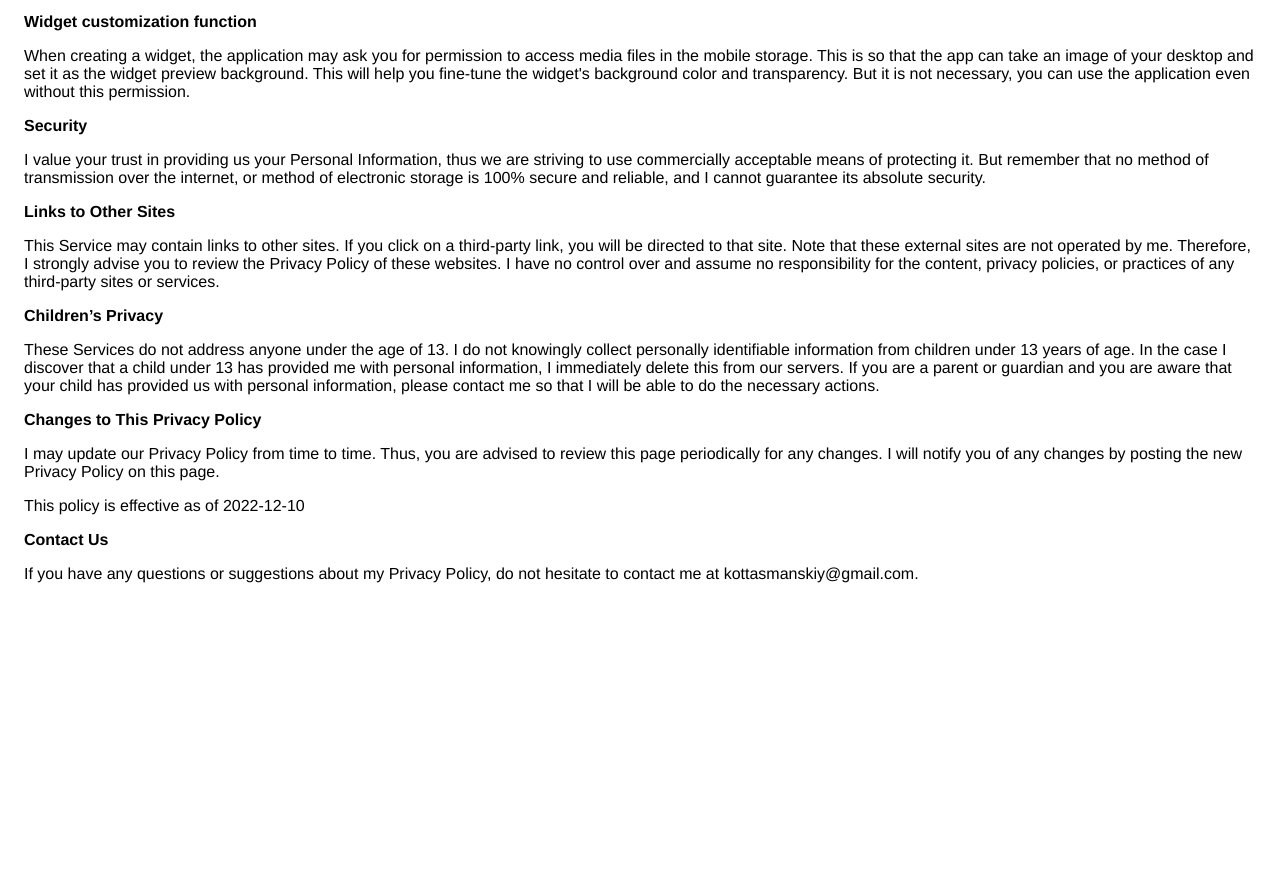
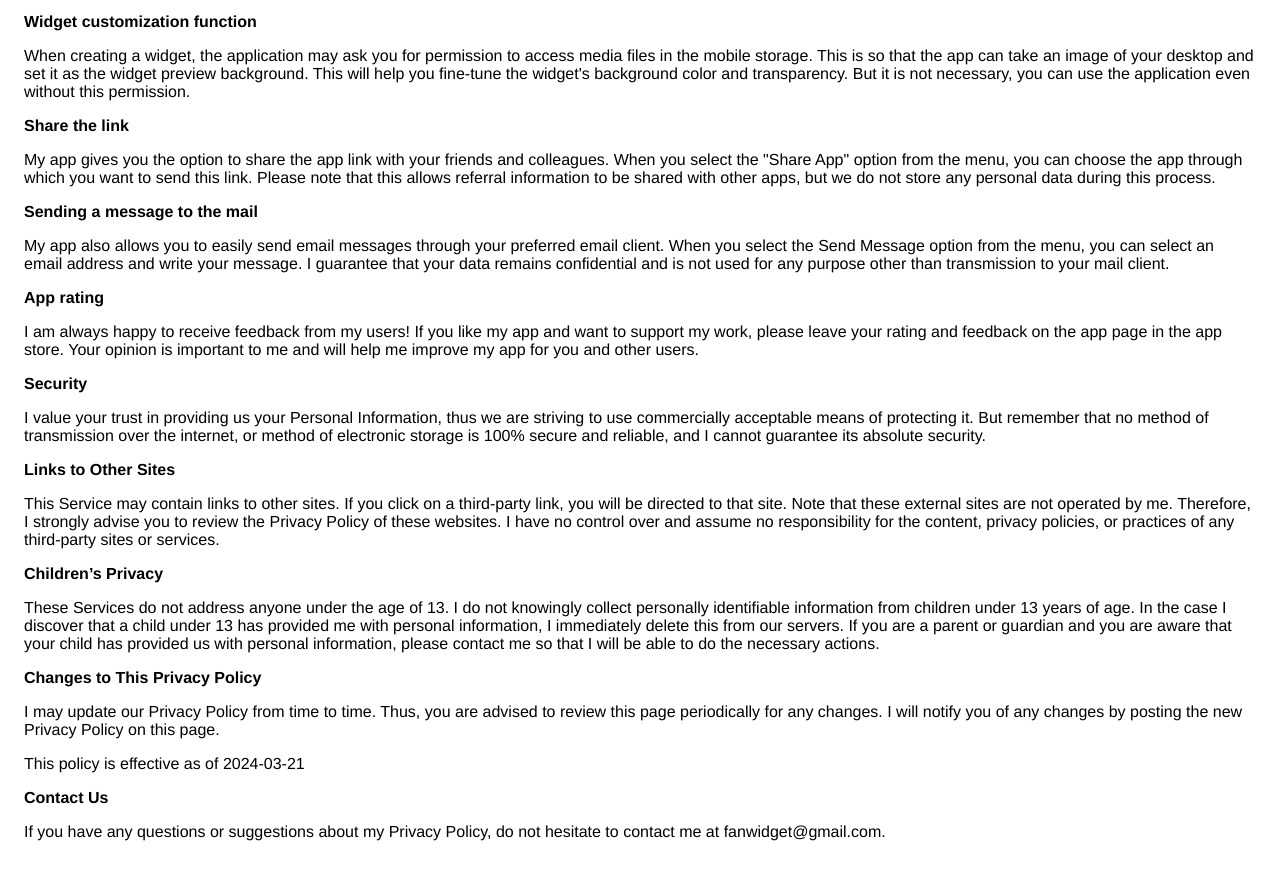
Before and after one commit to tasmanskiykot/Clash-of-Clans-Fan-Widget-Provice-Police, a plain HTML site: page index.html in a window 1280 px wide. Shown: the part 927-1806 px from the top of the page. Before the commit the page ends 1550 px from the top, so only its background shows below. Drawn offline with Linux system fonts and the light colour scheme.

Commit message:
Update index.html

```diff
--- a/index.html
+++ b/index.html
@@ -9,7 +9,7 @@
     </head>
     <body>
     <strong>Privacy Policy</strong> <p>
-                  Volodymyr Akulich built the Clash Of Clans Fan Widget app as
+                  Volodymyr Akulich built the Clash Fan Widget app as
                   a Free app. This SERVICE is provided by
                   Volodymyr Akulich at no cost and is intended for use as
                   is.
@@ -26,7 +26,7 @@
                 </p> <p>
                   The terms used in this Privacy Policy have the same meanings
                   as in our Terms and Conditions, which are accessible at
-                  Clash Of Clans Fan Widget unless otherwise defined in this Privacy Policy.
+                  Clash Fan Widget unless otherwise defined in this Privacy Policy.
                 </p> <p><strong>Information Collection and Use</strong></p> <p>
                   For a better experience, while using our Service, I
                   may require you to provide us with certain personally
@@ -71,10 +71,22 @@
                   them on our behalf. However, they are obligated not to
                   disclose or use the information for any other purpose.
                 </p> <p><strong>Widget customization function</strong></p> <p>
-                 When creating a widget, the application may ask you for permission to access media files in the mobile storage.
-                 This is so that the app can take an image of your desktop and set it as the widget preview background.
-                 This will help you fine-tune the widget's background color and transparency. But it is not necessary,
+                  When creating a widget, the application may ask you for permission to access media files in the mobile storage.
+                  This is so that the app can take an image of your desktop and set it as the widget preview background.
+                  This will help you fine-tune the widget's background color and transparency. But it is not necessary,
                  you can use the application even without this permission.
+                </p> <p><strong>Share the link</strong></p> <p>
+                  My app gives you the option to share the app link with your friends and colleagues.
+                  When you select the "Share App" option from the menu, you can choose the app through which you want to send this link.
+                  Please note that this allows referral information to be shared with other apps, but we do not store any personal data during this process.
+                </p> <p><strong>Sending a message to the mail</strong></p> <p>
+                  My app also allows you to easily send email messages through your preferred email client.
+                  When you select the Send Message option from the menu, you can select an email address and write your message.
+                  I guarantee that your data remains confidential and is not used for any purpose other than transmission to your mail client.
+                </p> <p><strong>App rating</strong></p> <p>
+                  I am always happy to receive feedback from my users!
+                  If you like my app and want to support my work, please leave your rating and feedback on the app page in the app store.
+                  Your opinion is important to me and will help me improve my app for you and other users.
                 </p> <p><strong>Security</strong></p> <p>
                   I value your trust in providing us your
                   Personal Information, thus we are striving to use commercially
@@ -107,9 +119,9 @@
                   periodically for any changes. I will
                   notify you of any changes by posting the new Privacy Policy on
                   this page.
-                </p> <p>This policy is effective as of 2022-12-10</p> <p><strong>Contact Us</strong></p> <p>
+                </p> <p>This policy is effective as of 2024-03-21</p> <p><strong>Contact Us</strong></p> <p>
                   If you have any questions or suggestions about my
-                  Privacy Policy, do not hesitate to contact me at kottasmanskiy@gmail.com.
+                  Privacy Policy, do not hesitate to contact me at fanwidget@gmail.com.
                 </p>
     </body>
     </html>
```
